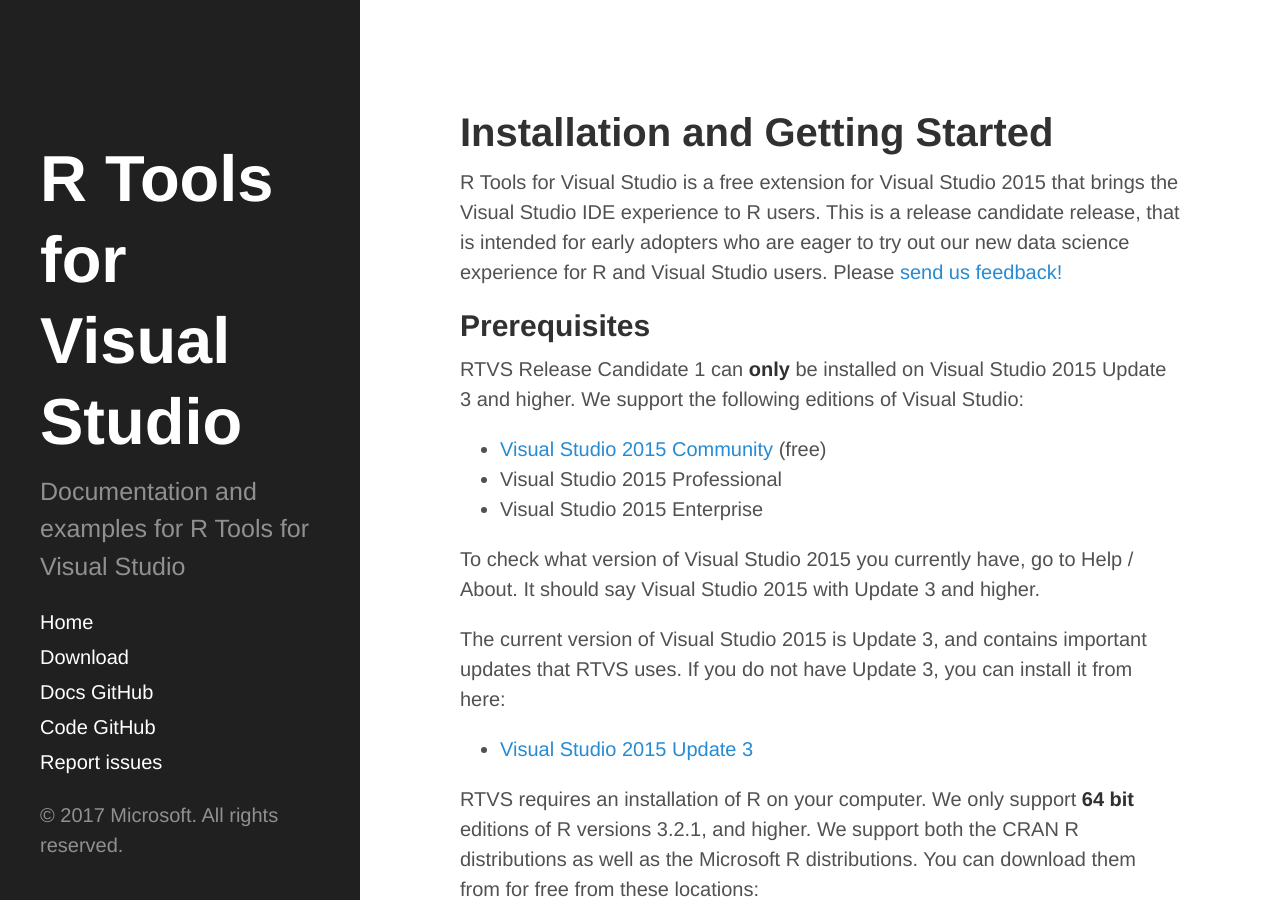
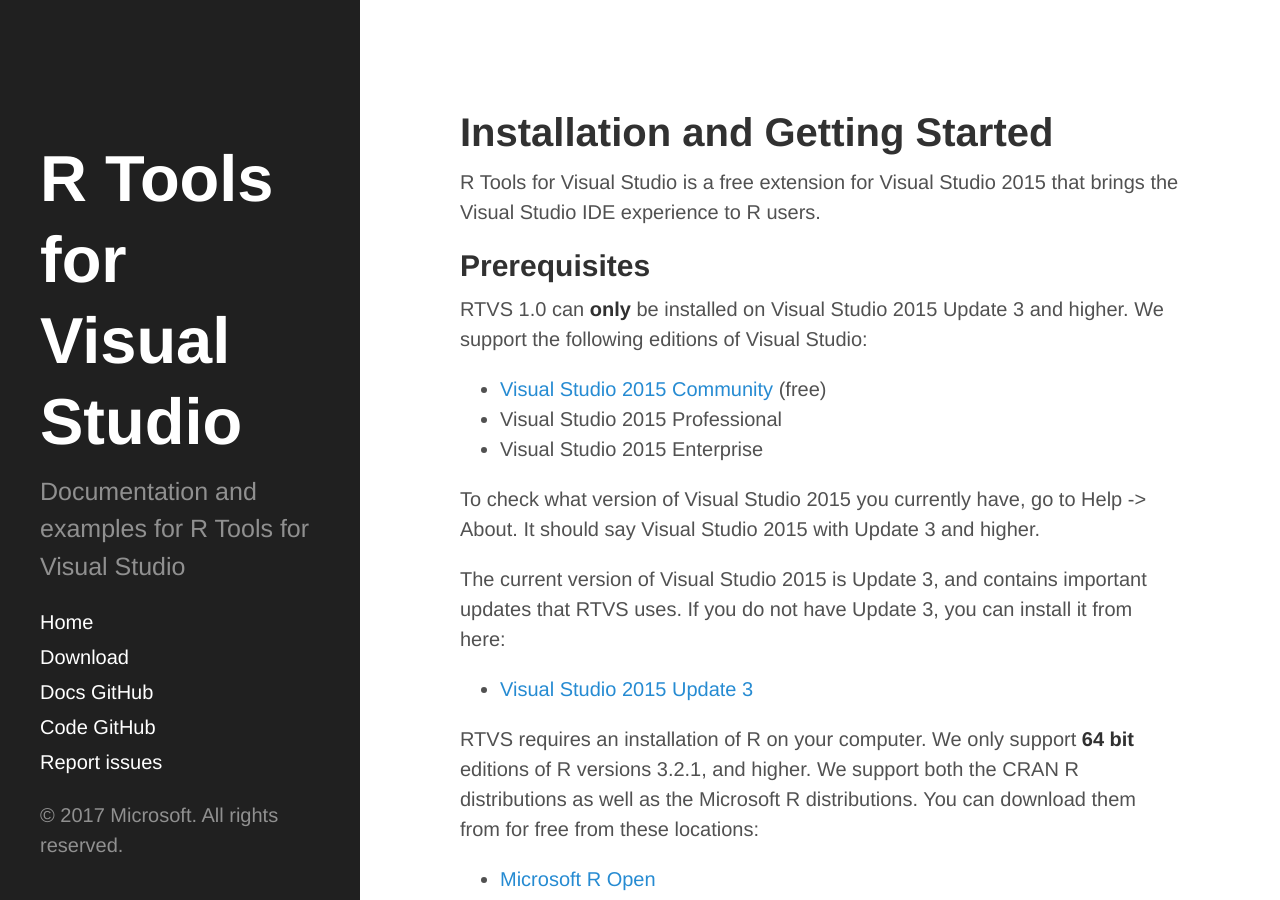
Before and after one commit to microsoft/RTVS-docs, a Jekyll site: the page built from installation.md, in a window 1280 px wide and 900 px high. Built offline with Jekyll 4.4.1, drawn with Linux system fonts in a browser that asks for light colours; our own code applies the rules of GitHub Pages for plain Markdown files.

Commit message:
Remove release candidate references

```diff
--- a/installation.md
+++ b/installation.md
@@ -5,21 +5,18 @@
 # Installation and Getting Started
 
 R Tools for Visual Studio is a free extension for Visual Studio 2015 that brings
-the Visual Studio IDE experience to R users. This is a release candidate
-release, that is intended for early adopters who are eager to try out our new
-data science experience for R and Visual Studio users. Please [send us
-feedback!](https://github.com/Microsoft/RTVS/issues)
+the Visual Studio IDE experience to R users.
 
 ## Prerequisites
 
-RTVS Release Candidate 1 can **only** be installed on Visual Studio 2015 Update
-3 and higher. We support the following editions of Visual Studio:
+RTVS 1.0 can **only** be installed on Visual Studio 2015 Update 3 and higher. We
+support the following editions of Visual Studio:
 
 * [Visual Studio 2015 Community](https://www.visualstudio.com/en-us/products/visual-studio-community-vs.aspx) (free)
 * Visual Studio 2015 Professional
 * Visual Studio 2015 Enterprise
 
-To check what version of Visual Studio 2015 you currently have, go to Help /
+To check what version of Visual Studio 2015 you currently have, go to Help ->
 About. It should say Visual Studio 2015 with Update 3 and higher.
 
 The current version of Visual Studio 2015 is Update 3, and contains important
```
